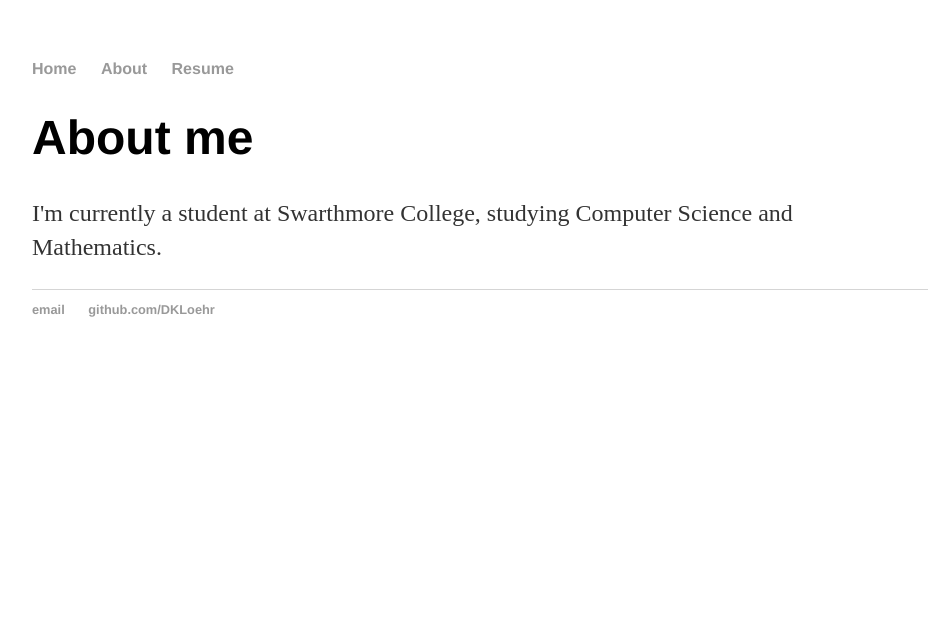
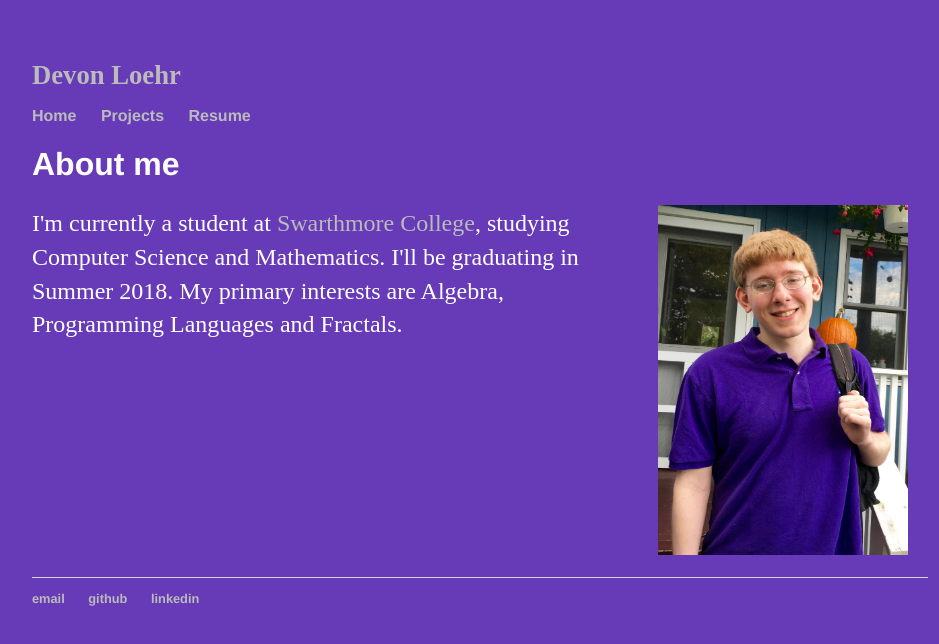
Before and after one commit to DKLoehr/DKLoehr-old.github.io, a plain HTML site: page index.html in a window 1280 px wide. Shown: the whole page, without its empty margins (160-1099 px from the left). Drawn offline with Linux system fonts and the light colour scheme.

Commit message:
Make website somewhat presentable

```diff
--- a/css/main.css
+++ b/css/main.css
@@ -1,6 +1,8 @@
 body {
     margin: 60px auto;
     width: 70%;
+	color: #fff;
+	background-color: #673ab7;
 }
 nav ul, footer ul {
     font-family:'Helvetica', 'Arial', 'Sans-Serif';
@@ -14,19 +16,22 @@ nav ul li, footer ul li {
 }
 a {
     text-decoration: none;
-    color: #999;
+    color: #bbbbbb;
 }
 a:hover {
     text-decoration: underline;
 }
 h1 {
-    font-size: 3em;
+    font-size: 2em;
+    font-family:'Helvetica', 'Arial', 'Sans-Serif';
+}
+h2 {
+    font-size: 2em;
     font-family:'Helvetica', 'Arial', 'Sans-Serif';
 }
 p {
     font-size: 1.5em;
     line-height: 1.4em;
-    color: #333;
 }
 footer {
     border-top: 1px solid #d5d5d5;
@@ -41,3 +46,8 @@ ul.posts {
 ul.posts li {
     list-style: none;
 }
+
+header {
+	font-size: 20pt;
+	font-weight: bold;
+}
--- a/index.html
+++ b/index.html
@@ -5,23 +5,36 @@
 		<link rel="stylesheet" type="text/css" href="css/main.css">
 	</head>
 	<body>
+		<header class="site-header">
+	    <a class="site-title" href="index.html">Devon Loehr</a>
+		</header>
 		<nav>
     		<ul>
-        		<li><a href="/">Home</a></li>
-	        	<li><a href="/about">About</a></li>
-        		<li><a href="/resume">Resume</a></li>
+        		<li><a href="index.html">Home</a></li>
+	        	<li><a href="projects.html">Projects</a></li>
+        		<li><a href="Resume.pdf">Resume</a></li>
     		</ul>
 		</nav>
 		<div class="container">
     		<div class="blurb">
         		<h1>About me</h1>
-				<p>I'm currently a student at Swarthmore College, studying Computer Science and Mathematics.</a></p>
+				<div style="float:right;">
+					<img src="images/profile.jpg" alt="Me!" height=250px; style="width:250px;height:350px;" hspace=20px;>
+				</div>
+				<p>
+					I'm currently a student at
+					<a href="http://www.swarthmore.edu/">Swarthmore College</a>,
+					studying Computer Science and Mathematics. I'll be graduating in Summer 2018.
+					My primary interests are Algebra, Programming Languages and Fractals.
+				</p>
+				<br style="clear:both;"></br>
     		</div><!-- /.blurb -->
 		</div><!-- /.container -->
 		<footer>
     		<ul>
         		<li><a href="mailto:devon.loehr@gmail.com">email</a></li>
-        		<li><a href="https://github.com/DKLoehr">github.com/DKLoehr</a></li>
+        		<li><a href="https://github.com/DKLoehr">github</a></li>
+				<li><a href="https://www.linkedin.com/in/devon-loehr">linkedin</a></li>
 			</ul>
 		</footer>
 	</body>
```
Also changed, not shown: projects.html (added, +63 -0 lines), images/CPaint.png (added), images/Fsk.png (added), images/profile.jpg (added), 1 other file.
